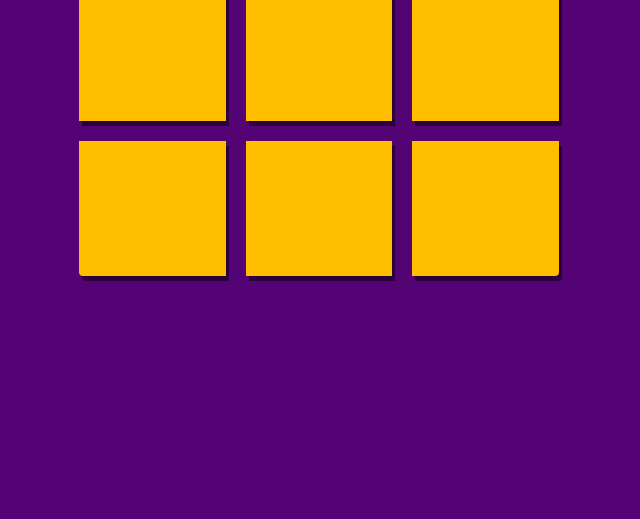
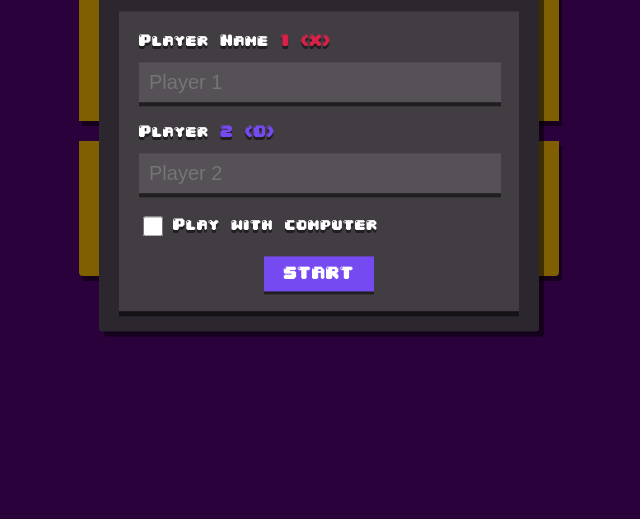
Before and after one commit to ahiezx/tictactoe, a plain HTML site: page index.html in a window 1280 px wide. Shown: the part 281-800 px from the top of the page, without its empty margins (321-961 px from the left). Drawn offline with Linux system fonts and the light colour scheme.

Commit message:
Modal style & Settings

```diff
--- a/css/style.css
+++ b/css/style.css
@@ -3,6 +3,12 @@
 @font-face {
     font-family: 'fun';
     src: url('/fonts/fun.TTF') format('truetype');
+}
+
+/* root */
+:root {
+    --color-red: #D82148;
+    --color-blue: #764AF1;
 }
 
 body {
@@ -68,27 +74,126 @@ body {
 }
 
 .wrapper .cell span.X {
-    color: #D82148;
+    color: var(--color-red);
     text-shadow: 3px 5px 0 rgba(0, 0, 0, 1);
 }
 
 .wrapper .cell span.O {
-    color: #764AF1;
+    color: var(--color-blue);
     text-shadow: 3px 5px 0 rgba(0, 0, 0, 1);
 }
 
-.wrapper .cell:nth-child(1) {
-    border-top-left-radius: 4px;
+.color-red {
+    color: var(--color-red);
+}
+.color-blue {
+    color: var(--color-blue);
 }
 
-.wrapper .cell:nth-child(3) {
-    border-top-right-radius: 4px;
+.wrapper .cell:nth-child(1) {border-top-left-radius: 4px;}
+.wrapper .cell:nth-child(3) {border-top-right-radius: 4px;}
+.wrapper .cell:nth-child(7) {border-bottom-left-radius: 4px;}
+.wrapper .cell:nth-child(9) {border-bottom-right-radius: 4px;}
+
+.input {
+    margin-bottom: 20px;
 }
-
-.wrapper .cell:nth-child(7) {
-    border-bottom-left-radius: 4px;
+.input label {
+    display: block;
+    color: #fff;
+    font-size: 14px;
+    margin-bottom: 10px;
+    text-shadow: 0px 3px 0 rgba(0, 0, 0, 0.5);
 }
-
-.wrapper .cell:nth-child(9) {
-    border-bottom-right-radius: 4px;
+.input input {
+    width: 95%;
+    height: 40px;
+    border: none;
+    padding: 0 10px;
+    font-size: 20px;
+    background-color: rgba(255, 255, 255, 0.1);
+    box-shadow: 0px 4px 0px rgba(0, 0, 0, 0.5);
+    color: #fff;
+    overflow: hidden;
+    outline: none;
 }
+/* style for checkbox */
+.input input[type="checkbox"] {
+    width: 20px;
+    height: 20px;
+    margin-right: 10px;
+    background-color: transparent;
+    border: 1px solid #fff;
+    border-radius: 3px;
+    box-shadow: none;
+}
+.modal {
+    position: fixed;
+    top: 0;
+    left: 0;
+    width: 100%;
+    height: 100%;
+    background-color: rgba(0, 0, 0, 0.5);
+    display: block;
+}
+.modal-content {
+    position: absolute;
+    top: 50%;
+    left: 50%;
+    transform: translate(-50%, -50%);
+    width: 400px;
+    background-color: #2C272E;
+    border-radius: 3px;
+    padding: 20px;
+    box-shadow: 5px 5px 0 rgba(0, 0, 0, 0.5);
+}
+.modal-title {
+    color: #fff;
+    font-size: 30px;
+    text-align: center;
+    text-shadow: 5px 5px 0 rgba(0, 0, 0, 0.5);
+}
+.modal-inner {
+    margin-top: 20px;
+    background-color: rgba(255, 255, 255, 0.1);
+    padding: 20px;
+    box-shadow: 0px 5px 0 rgba(0, 0, 0, 0.5);
+}
+.play-with-computer {
+    color: #fff;
+    display: flex;
+}
+.play-with-computer input {
+    margin-right: 10px;
+    margin-bottom: 0 !important;
+    width: 20px;
+    height: 20px;
+}
+.play-with-computer label {
+    font-size: 14px !important;
+    text-shadow: 0px 3px 0 rgba(0, 0, 0, 0.5);
+    margin-top: 2px;
+}
+.modal-buttons {
+    display: flex;
+    justify-content: center;
+    margin-top: 20px;
+}
+.btn {
+    padding: 10px 20px;
+    border: none;
+    font-size: 15px;
+    cursor: pointer;
+    outline: none;
+    box-shadow: 0px 3px 0px rgba(0, 0, 0, 0.5);
+}
+.btn-cancel {
+    background-color: var(--color-red);
+    color: #fff;
+    margin-right: 10px;
+}
+.btn-save {
+    font-family: 'fun', sans-serif;
+    background-color: var(--color-blue);
+    color: #fff;
+}
--- a/index.html
+++ b/index.html
@@ -10,6 +10,36 @@
 </head>
 
 <body>
+
+    <div class="modal">
+        <div class="modal-content">
+            <h1 class="modal-title">Settings</h1>
+            <div class="modal-inner">
+                <!-- input for player name 1 -->
+                <div class="input">
+                    <label for="player1">Player Name <span class="color-red">1 (X)</span></label>
+                    <input type="text" id="player1" placeholder="Player 1">
+                </div>
+                <!-- input for player name 2 -->
+                <div class="input">
+                    <label for="player2">Player <span class="color-blue">2 (O)</span></label>
+                    <input type="text" id="player2" placeholder="Player 2">
+                </div>
+
+                <!-- checkbox -->
+                <div class=" checkbox play-with-computer">
+                    <input type="checkbox" id="checkbox">
+                    <label for="checkbox">Play with computer</label>
+                </div>
+
+                <!-- buttons -->
+                <div class="modal-buttons">
+                    <!-- <button class="btn btn-cancel">Cancel</button> -->
+                    <button class="btn btn-save">START</button>
+                </div>
+            </div>
+        </div>
+    </div>
 
     <h1 class="title">TIC TAC TOE</h1>
     <div class="buttons">
```
Also changed, not shown: js/lib.js (added), js/main.js (added).
